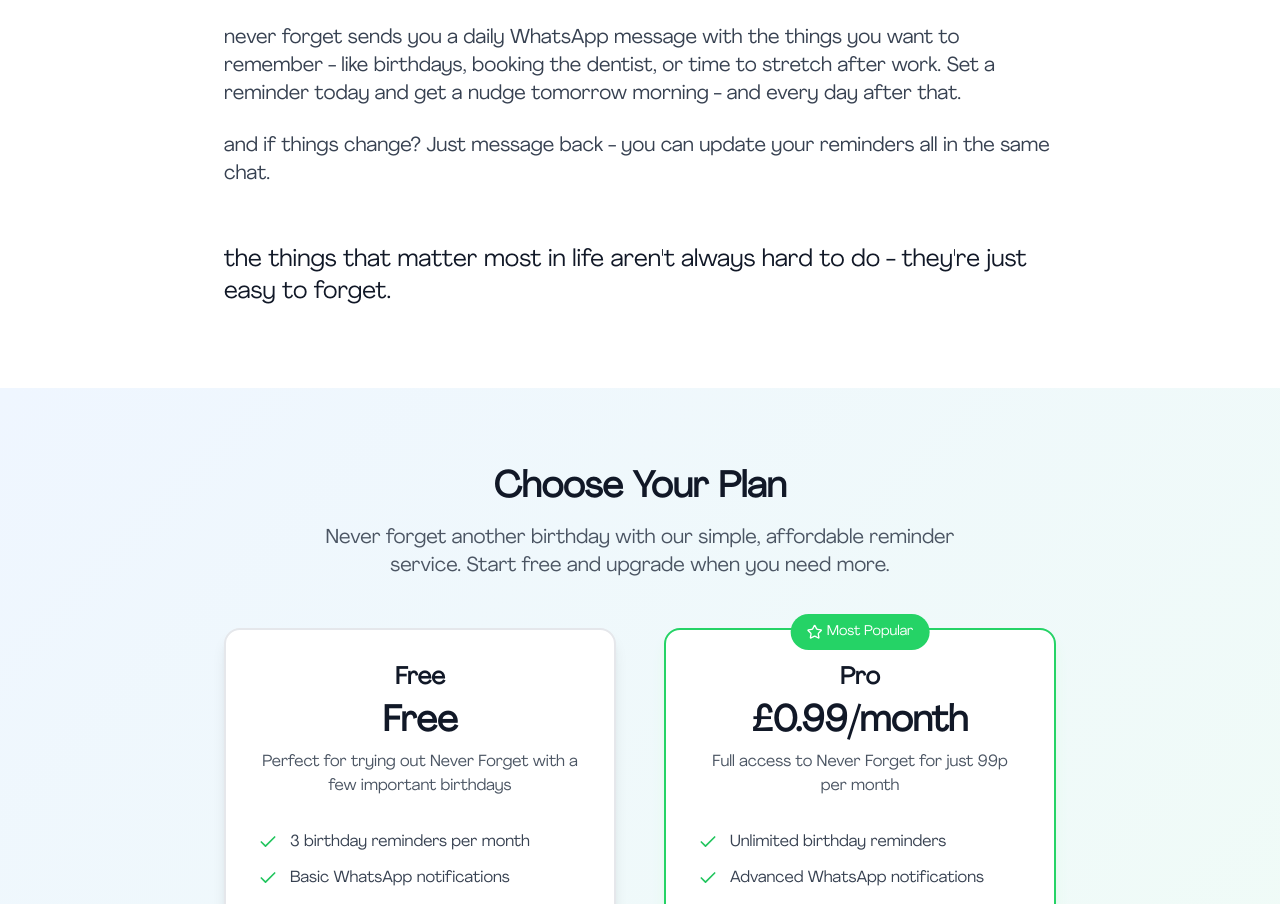
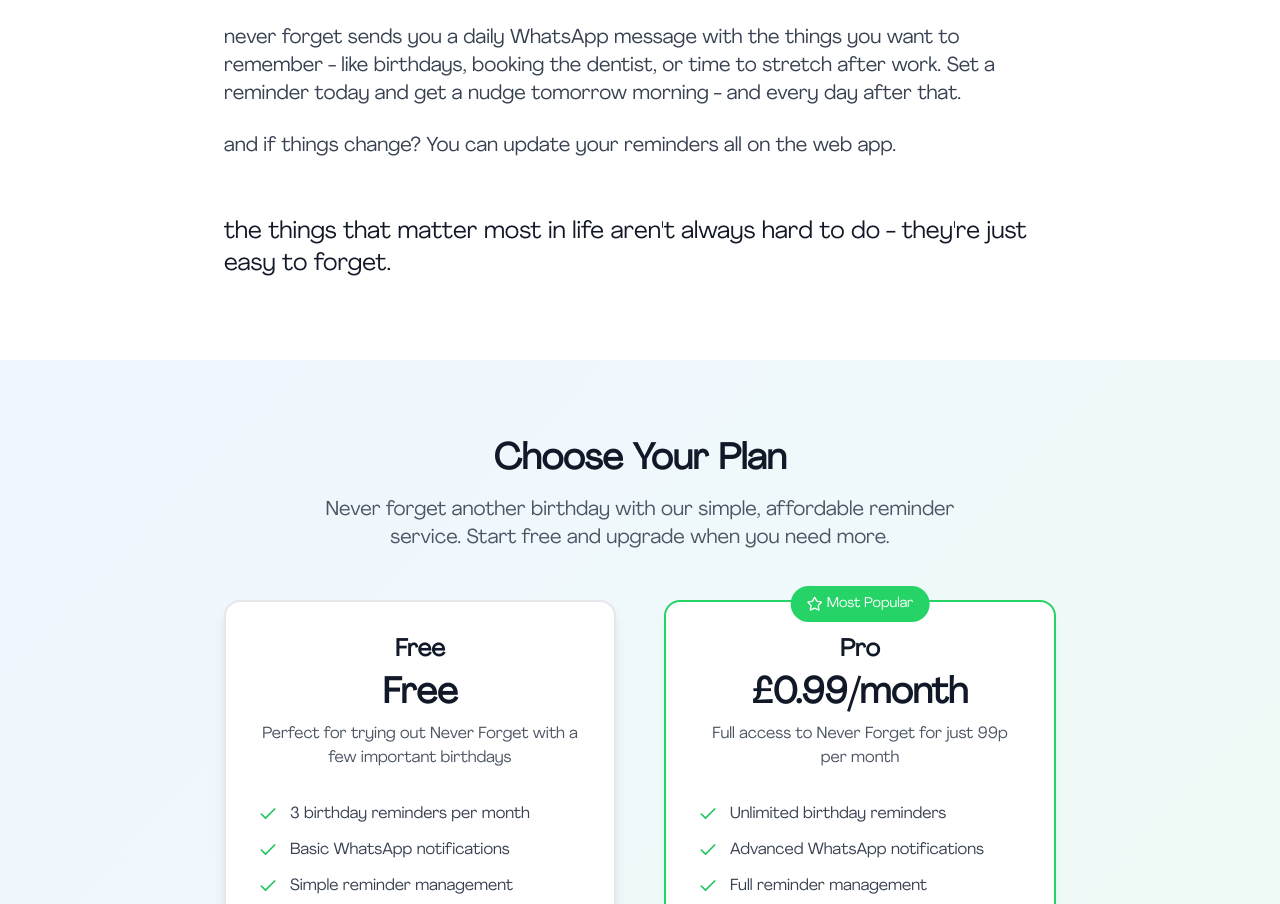
Before and after one commit to TemperateGrassland/never-forget, a Next.js app: page / in a window 1280 px wide. Shown: the part 920-1824 px from the top of the page. Built offline with nearby package versions, Linux system fonts and the light colour scheme; no server answers.

Commit message:
update wording on the homepage

```diff
--- a/src/app/page.tsx
+++ b/src/app/page.tsx
@@ -75,7 +75,7 @@ export default function HomePage() {
             never forget sends you a daily WhatsApp message with the things you want to remember - like birthdays, booking the dentist, or time to stretch after work. Set a reminder today and get a nudge tomorrow morning - and every day after that.
           </p>
           <p>
-            and if things change? Just message back - you can update your reminders all in the same chat.
+            and if things change? You can update your reminders all on the web app.
           </p>
           <p className="space-y-6 text-xl sm:text-2xl font-medium text-gray-900 text-left pt-8">
             the things that matter most in life aren&apos;t always hard to do - they&apos;re just easy to forget.
```
